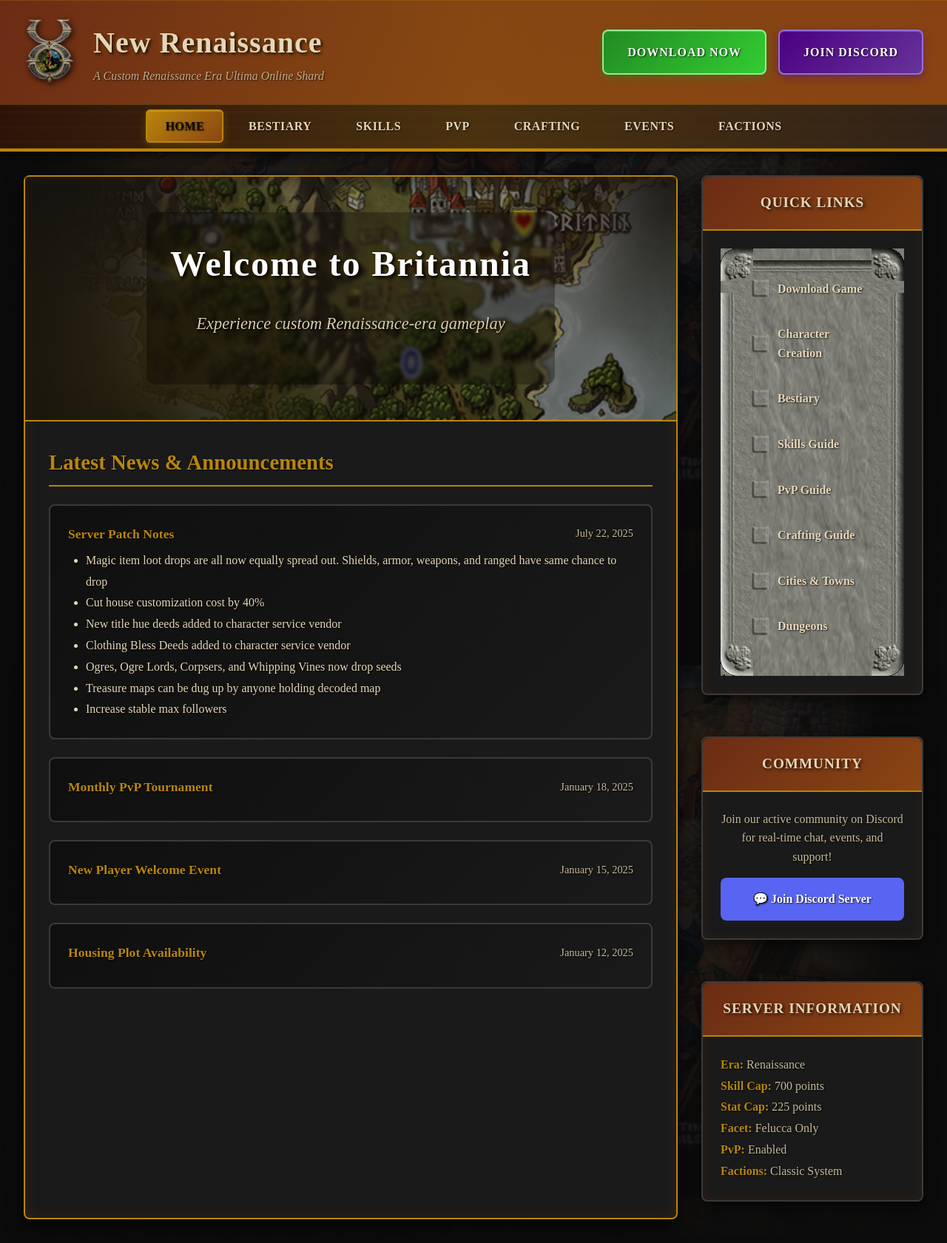
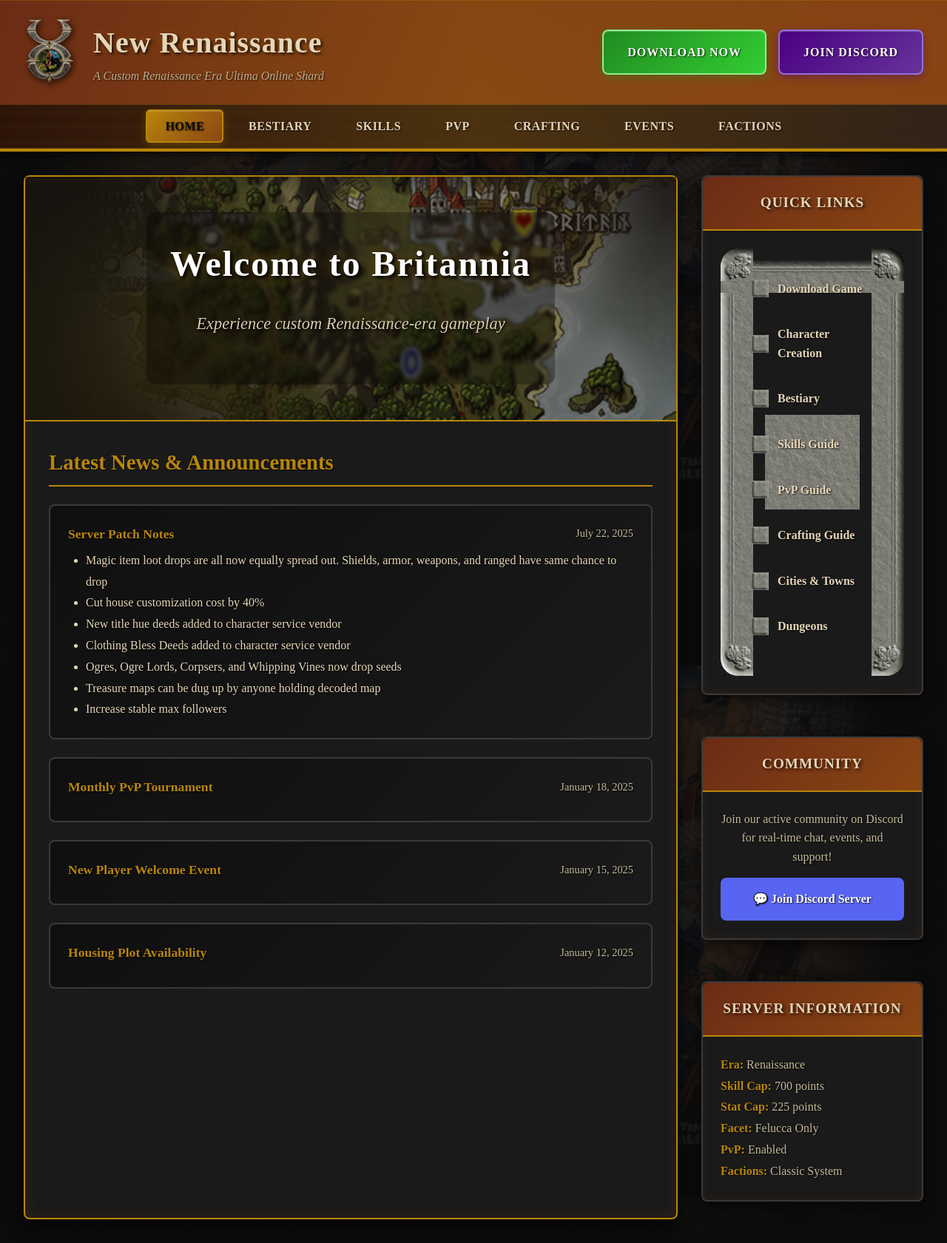
Before and after one commit to xzCad/newrenaissanceuo-wiki, a Jekyll site: the page built from README.md, in a window 1280 px wide. Shown: the whole page at 74% size. Built offline with Jekyll 4.4.1, drawn with Linux system fonts in a browser that asks for light colours; our own code applies the rules of GitHub Pages for plain Markdown files.

Commit message:
Update home.html

```diff
--- a/_layouts/home.html
+++ b/_layouts/home.html
@@ -518,7 +518,7 @@
             position: relative;
             min-height: 500px;
             background: url('/assets/images/gump200.png') center center no-repeat;
-            background-size: 100% 100%;
+            background-size: auto;
             padding: 0;
             margin: 0;
         }
```
